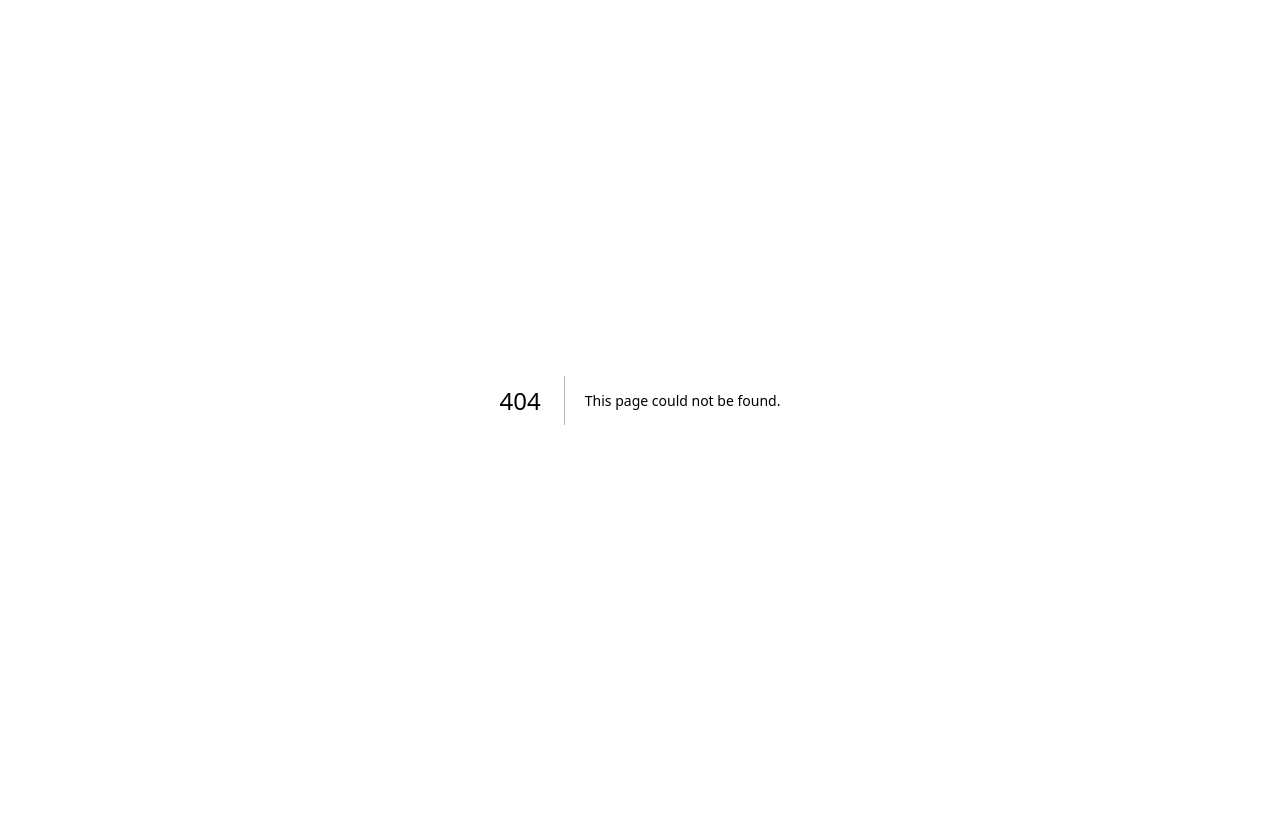
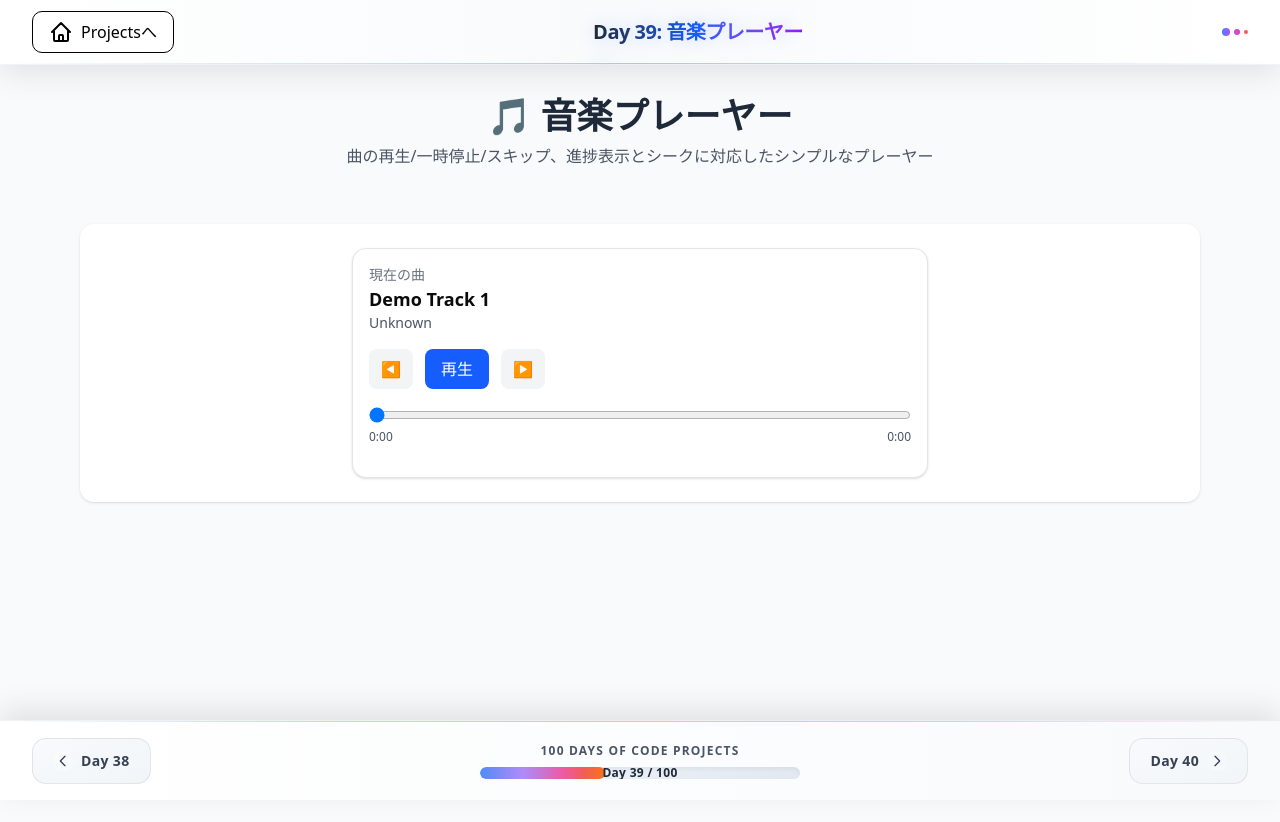
Before and after one commit to atsuki61/100DaysOfCode, a Next.js app: page /day39-music-player in a window 1280 px wide. Before the commit this address had no page. Shown: the top 822 px of the page. Built offline with nearby package versions, Linux system fonts and the light colour scheme.

Commit message:
feat(day39): 音楽プレーヤーを追加（再生/一時停止/前後スキップ・進捗/シーク対応）

```diff
--- /dev/null
+++ b/src/app/day39-music-player/components/MusicPlayer.tsx
@@ -0,0 +1,120 @@
+'use client';
+
+import { useEffect, useRef, useState } from 'react';
+
+type Track = {
+  title: string;
+  artist: string;
+  src: string;
+  duration?: number;
+};
+
+const DEMO_PLAYLIST: Track[] = [
+  { title: 'Demo Track 1', artist: 'Unknown', src: '/audio/demo1.mp3' },
+  { title: 'Demo Track 2', artist: 'Unknown', src: '/audio/demo2.mp3' },
+  { title: 'Demo Track 3', artist: 'Unknown', src: '/audio/demo3.mp3' },
+];
+
+function formatTime(sec: number): string {
+  if (!Number.isFinite(sec)) return '0:00';
+  const m = Math.floor(sec / 60);
+  const s = Math.floor(sec % 60);
+  return `${m}:${s.toString().padStart(2, '0')}`;
+}
+
+export default function MusicPlayer() {
+  const audioRef = useRef<HTMLAudioElement | null>(null);
+  const [playlist] = useState<Track[]>(DEMO_PLAYLIST);
+  const [index, setIndex] = useState(0);
+  const current = playlist[index];
+  const [isPlaying, setIsPlaying] = useState(false);
+  const [progress, setProgress] = useState(0); // 0..1
+  const [currentTime, setCurrentTime] = useState(0);
+  const [duration, setDuration] = useState(0);
+
+  useEffect(() => {
+    const el = audioRef.current;
+    if (!el) return;
+    const onLoaded = () => setDuration(el.duration || 0);
+    const onTime = () => {
+      setCurrentTime(el.currentTime || 0);
+      if (el.duration) setProgress(el.currentTime / el.duration);
+    };
+    const onEnd = () => setIndex((i) => (i + 1) % playlist.length);
+    el.addEventListener('loadedmetadata', onLoaded);
+    el.addEventListener('timeupdate', onTime);
+    el.addEventListener('ended', onEnd);
+    return () => {
+      el.removeEventListener('loadedmetadata', onLoaded);
+      el.removeEventListener('timeupdate', onTime);
+      el.removeEventListener('ended', onEnd);
+    };
+  }, [index, playlist.length]);
+
+  useEffect(() => {
+    const el = audioRef.current;
+    if (!el) return;
+    if (isPlaying) el.play().catch(() => setIsPlaying(false));
+    else el.pause();
+  }, [isPlaying, index]);
+
+  function toggle() {
+    setIsPlaying((p) => !p);
+  }
+
+  function seek(p: number) {
+    const el = audioRef.current;
+    if (!el || !Number.isFinite(el.duration)) return;
+    el.currentTime = Math.max(0, Math.min(1, p)) * el.duration;
+  }
+
+  function prev() {
+    setIndex((i) => (i - 1 + playlist.length) % playlist.length);
+    setIsPlaying(true);
+  }
+  function next() {
+    setIndex((i) => (i + 1) % playlist.length);
+    setIsPlaying(true);
+  }
+
+  return (
+    <div className="max-w-xl mx-auto"> {/* 最大幅, 中央寄せ */}
+      <div className="bg-white rounded-xl border shadow p-4 space-y-4"> {/* 白背景, 角丸, 枠線, 影, 余白, 縦間隔 */}
+        <div>
+          <div className="text-sm text-gray-500">現在の曲</div> {/* 小さめ, 灰色 */}
+          <div className="text-lg font-semibold">{current.title}</div> {/* 大, 太字 */}
+          <div className="text-sm text-gray-600">{current.artist}</div> {/* 小, 灰色 */}
+        </div>
+
+        <div className="flex items-center gap-3"> {/* 横並び, 間隔 */}
+          <button onClick={prev} className="px-3 py-2 rounded-md bg-gray-100 hover:bg-gray-200 transition-colors"> {/* 小ボタン */}
+            ◀
+          </button>
+          <button onClick={toggle} className="px-4 py-2 rounded-md bg-blue-600 text-white hover:bg-blue-700 transition-colors"> {/* 再生/一時停止 */}
+            {isPlaying ? '一時停止' : '再生'}
+          </button>
+          <button onClick={next} className="px-3 py-2 rounded-md bg-gray-100 hover:bg-gray-200 transition-colors"> {/* 次へ */}
+            ▶
+          </button>
+        </div>
+
+        <div>
+          <input
+            type="range"
+            min={0}
+            max={1000}
+            value={Math.round(progress * 1000)}
+            onChange={(e) => seek(Number(e.target.value) / 1000)}
+            className="w-full"
+          />
+          <div className="flex justify-between text-xs text-gray-600"> {/* 両端揃え, 小さめ, 灰色 */}
+            <span>{formatTime(currentTime)}</span>
+            <span>{formatTime(duration)}</span>
+          </div>
+        </div>
+
+        <audio ref={audioRef} src={current.src} preload="metadata" />
+      </div>
+    </div>
+  );
+}
--- /dev/null
+++ b/src/app/day39-music-player/components/index.ts
@@ -0,0 +1 @@
+export { default as MusicPlayer } from './MusicPlayer';
--- /dev/null
+++ b/src/app/day39-music-player/day39.md
@@ -0,0 +1,16 @@
+# Day 39: 音楽プレーヤー
+
+## ねらい
+- `<audio>` 要素の制御（再生/一時停止/終了イベント/メタデータ）
+- 進捗バーとシーク（range入力と`currentTime`）
+- シンプルなプレイリスト（前/次）
+
+## 実装ポイント
+- `timeupdate` で `currentTime` と進捗を監視、`loadedmetadata` で `duration` を取得
+- 再生状態はローカルstateで管理し、曲変更時に自動再生
+- 依存のないデモ音源パス（`/audio/demoX.mp3`）を利用（実装時は適宜差し替え）
+
+## 発展
+- 実音源の読み込み（外部URLや`/public/audio`）
+- 再生順（シャッフル/リピート）
+- キーボードショートカット、音量・ミュート
--- /dev/null
+++ b/src/app/day39-music-player/layout.tsx
@@ -0,0 +1,24 @@
+import Header from '@/components/common/Header';
+import PageHeader from '@/components/common/PageHeader';
+import Footer from '@/components/common/Footer';
+
+export default function Day39Layout({
+  children,
+}: {
+  children: React.ReactNode;
+}) {
+  return (
+    <div className="min-h-screen bg-gray-50"> {/* 画面全体の最小高さ, 薄いグレー背景 */}
+      <Header title="Day 39: 音楽プレーヤー" />
+      <PageHeader
+        icon="🎵"
+        title="音楽プレーヤー"
+        description="曲の再生/一時停止/スキップ、進捗表示とシークに対応したシンプルなプレーヤー"
+      />
+      <main className="bg-gray-50 min-h-screen"> {/* メイン背景統一, 最小高さ確保 */}
+        {children}
+      </main>
+      <Footer currentDay={39} />
+    </div>
+  );
+}
--- /dev/null
+++ b/src/app/day39-music-player/page.tsx
@@ -0,0 +1,11 @@
+import { MusicPlayer } from './components';
+
+export default function Day39Page() {
+  return (
+    <div className="max-w-6xl mx-auto px-4 pb-28"> {/* 最大幅, 中央寄せ, 横余白, フッター分下余白 */}
+      <div className="bg-white rounded-xl shadow p-6 mt-6"> {/* 白背景, 角丸, 影, 余白, 上余白 */}
+        <MusicPlayer />
+      </div>
+    </div>
+  );
+}
--- a/src/app/page.tsx
+++ b/src/app/page.tsx
@@ -296,7 +296,7 @@ export default function HomePage() {
         id: 'day37',
         name: 'Day 37: カード番号バリデータ',
         path: '/day37-card-validator',
-        imageUrl: '/images/day37-card-validator.png',
+        imageUrl: '',
         description: 'Luhnアルゴリズムでカード番号の妥当性をチェックし、ブランド検出と整形を行います。',
         tags: ['React', 'Next.js', 'TypeScript', 'TailwindCSS', 'Algorithm'],
       },
@@ -304,9 +304,17 @@ export default function HomePage() {
         id: 'day38',
         name: 'Day 38: お絵かきアプリ (簡易ペイント)',
         path: '/day38-drawing-app',
-        imageUrl: '/images/day38-drawing-app.png',
+        imageUrl: '/images/no-image.png',
         description: 'マウス/タッチで線を描画し、色・太さの変更やキャンバスのクリアができます。',
         tags: ['React', 'Next.js', 'TypeScript', 'TailwindCSS', 'Canvas'],
+      },
+      {
+        id: 'day39',
+        name: 'Day 39: 音楽プレーヤー',
+        path: '/day39-music-player',
+        imageUrl: '/images/no-image.png',
+        description: '曲の再生/一時停止/スキップ、進捗表示とシークに対応したシンプルなプレーヤー。',
+        tags: ['React', 'Next.js', 'TypeScript', 'TailwindCSS', 'Audio'],
       },
      // ここに新しいアプリを追加していきます
   ];
--- a/src/components/common/Footer.tsx
+++ b/src/components/common/Footer.tsx
@@ -50,6 +50,7 @@ const Footer = ({ currentDay }: FooterProps) => {
       36: "/day36-qr-code", // Day 36のルートを追加
       37: "/day37-card-validator", // Day 37のルートを追加
       38: "/day38-drawing-app", // Day 38のルートを追加
+      39: "/day39-music-player", // Day 39のルートを追加
     };
     return dayRoutes[day] || `/day${day}`;
   };
```
